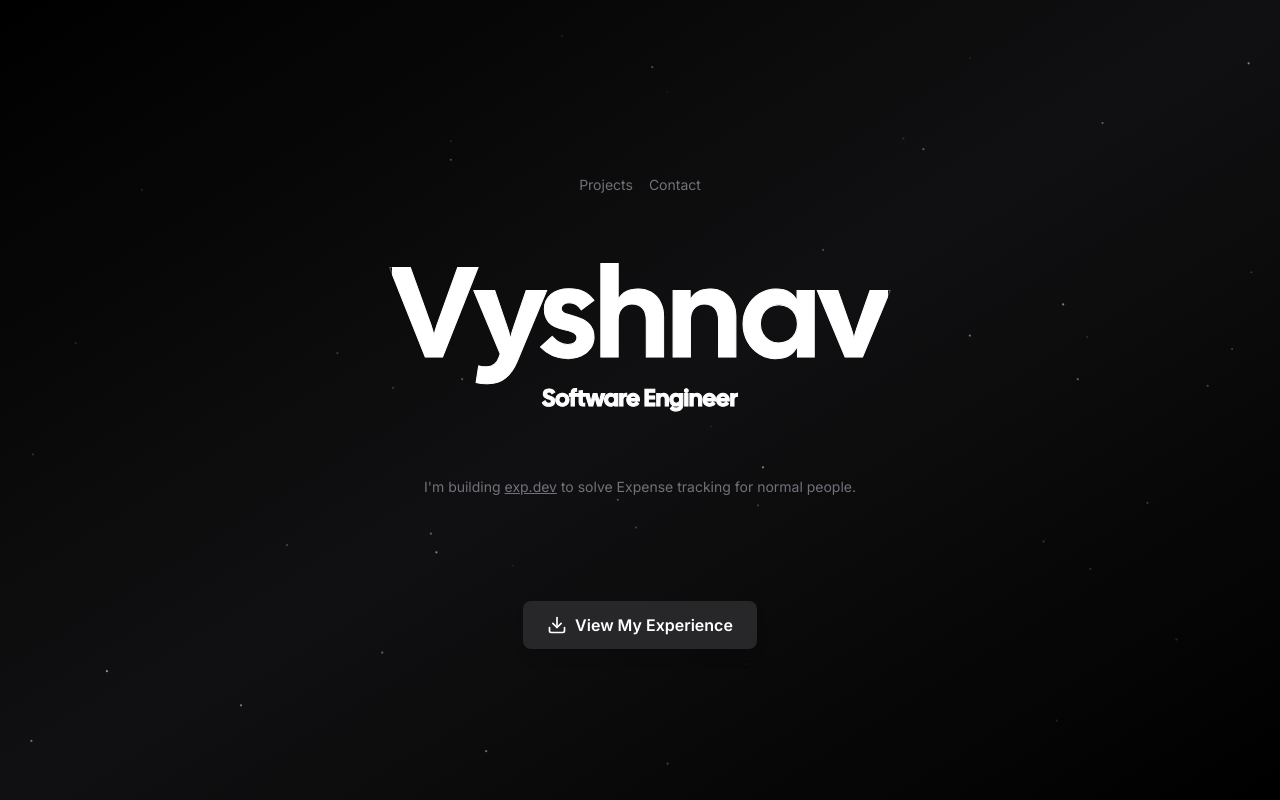
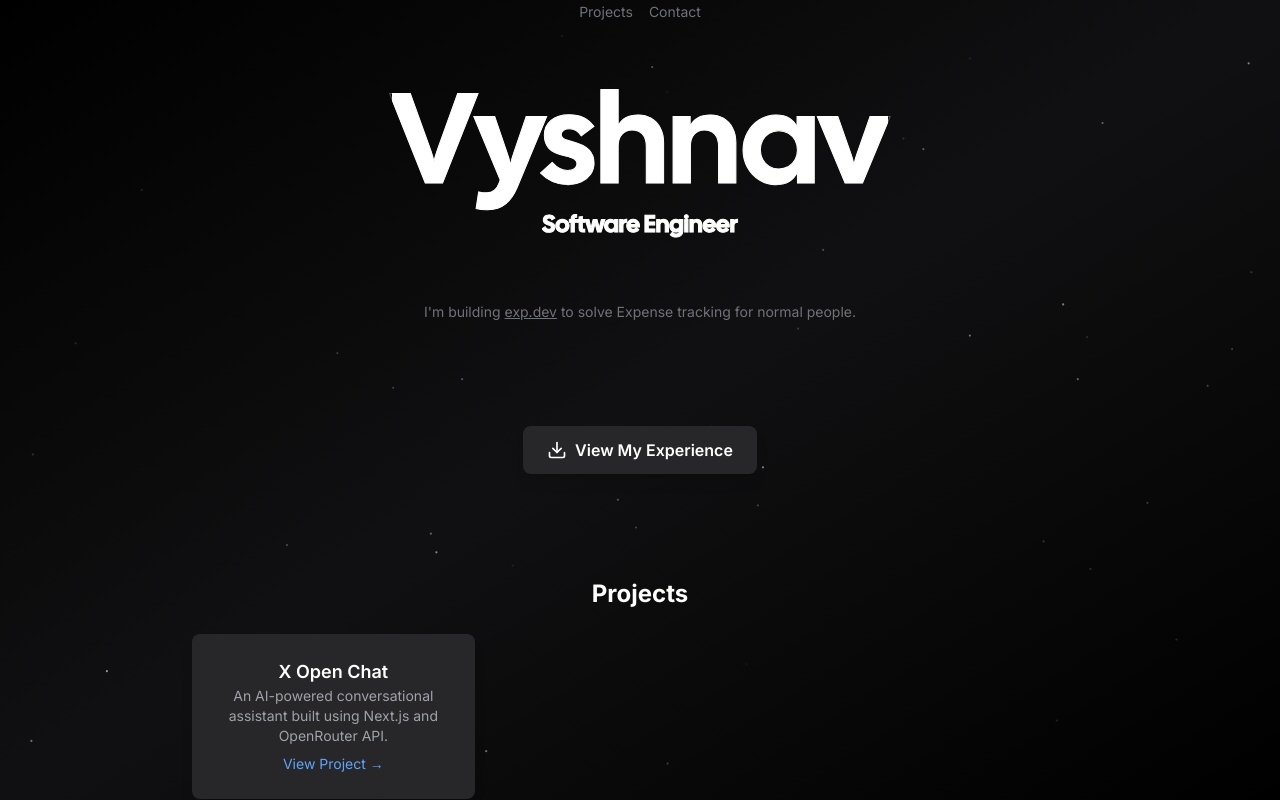
Before and after one commit to vyshnav-suresh/portfolio, a Next.js app: page / in a window 1280 px wide. Built offline with nearby package versions, Linux system fonts and the light colour scheme; no server answers; what tailwindcss-debug-screens would draw is missing.

Commit message:
Add project

```diff
--- a/app/page.tsx
+++ b/app/page.tsx
@@ -6,6 +6,13 @@ import { Download } from "lucide-react";
 const navigation = [
   { name: "Projects", href: "/projects" },
   { name: "Contact", href: "/contact" },
+];
+const projects = [
+  {
+    title: "X Open Chat",
+    description: "An AI-powered conversational assistant built using Next.js and OpenRouter API.",
+    link: "https://github.com/yourusername/XOpenChat",
+  },
 ];
 
 export default function Home() {
@@ -61,6 +68,22 @@ export default function Home() {
           View My Experience
         </Link>
       </div>
+
+      {/* Project Showcase Section */}
+      <div className="my-16 text-center animate-fade-in w-full max-w-4xl">
+        <h2 className="text-2xl font-bold text-white">Projects</h2>
+        <div className="grid grid-cols-1 md:grid-cols-3 gap-6 mt-6">
+          {projects.map((project, index) => (
+            <div key={index} className="p-6 bg-zinc-800 rounded-lg shadow-lg hover:scale-105 transition-transform">
+              <h3 className="text-lg font-semibold text-white">{project.title}</h3>
+              <p className="text-sm text-zinc-400">{project.description}</p>
+              <Link href={project.link} className="text-sm text-blue-400 hover:underline mt-2 inline-block">
+                View Project →
+              </Link>
+            </div>
+          ))}
+        </div>
+      </div>
     </div>
   );
 }
```
